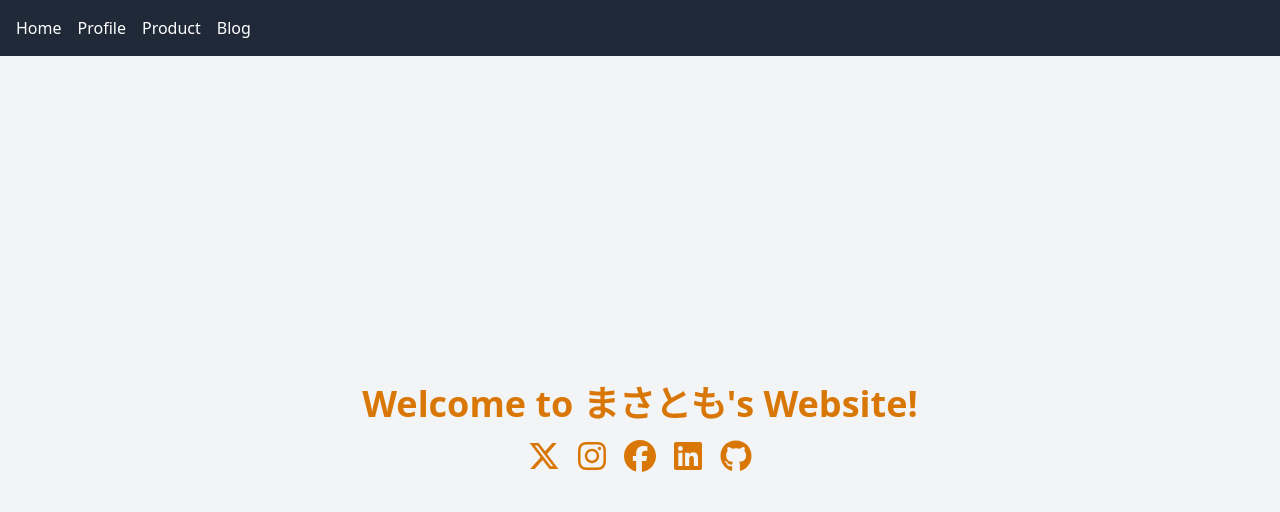
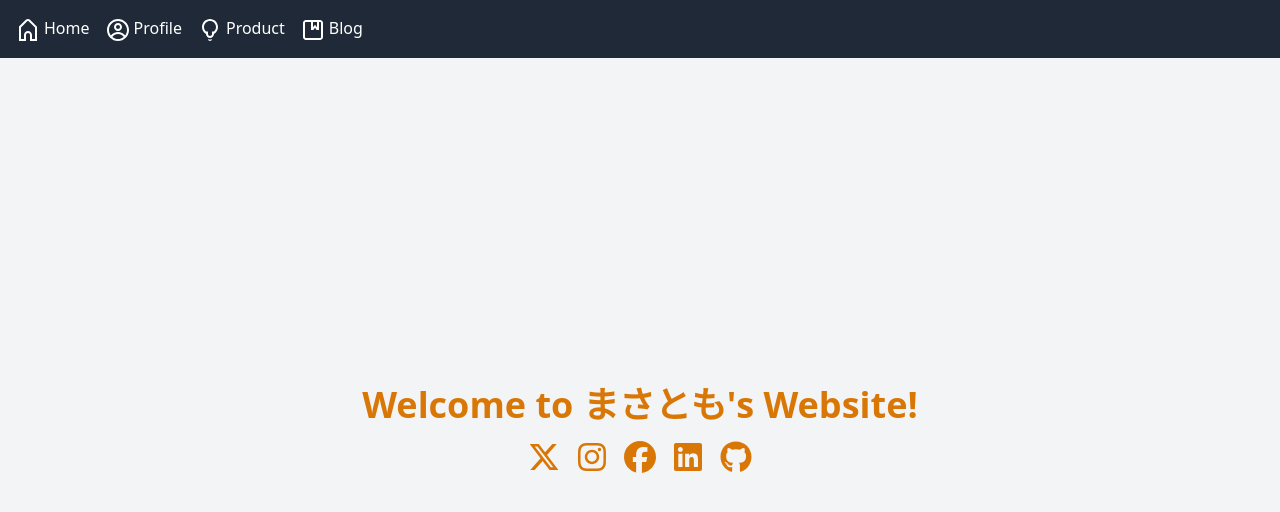
Before and after one commit to masatomo57/mathatomo-homepage, a Next.js app in the folder homepage/: page / in a window 1280 px wide. Shown: the top 512 px of the page. Built offline with nearby package versions, Linux system fonts and the light colour scheme.

Commit message:
ナビバーにアイコンを追加

```diff
--- a/homepage/src/components/navbar/NavBar.tsx
+++ b/homepage/src/components/navbar/NavBar.tsx
@@ -1,20 +1,33 @@
 import Link from 'next/link'
+import { CgHome, CgProfile, CgBulb, CgAlbum  } from 'react-icons/cg'
 
 export default function NavBar() {
   return (
     <nav className={`bg-gray-800 p-4`}>
       <ul className="flex space-x-4">
         <li>
-          <Link href="/" className="text-white">Home</Link>
+          <Link href="/" className="text-white items-center">
+            <CgHome size={24} className="inline-block mr-1" />
+            Home
+          </Link>
         </li>
         <li>
-          <Link href="/profile" className="text-white">Profile</Link>
+          <Link href="/profile" className="text-white items-center">
+            <CgProfile size={24} className="inline-block mr-1" />
+            Profile
+          </Link>
         </li>
         <li>
-          <Link href="/product" className="text-white">Product</Link>
+          <Link href="/product" className="text-white items-center">
+            <CgBulb size={24} className="inline-block mr-1" />
+            Product
+          </Link>
         </li>
         <li>
-          <Link href="/blog" className="text-white">Blog</Link>
+          <Link href="/blog" className="text-white items-center">
+            <CgAlbum size={24} className="inline-block mr-1" />
+            Blog
+          </Link>
         </li>
       </ul>
     </nav>
```
